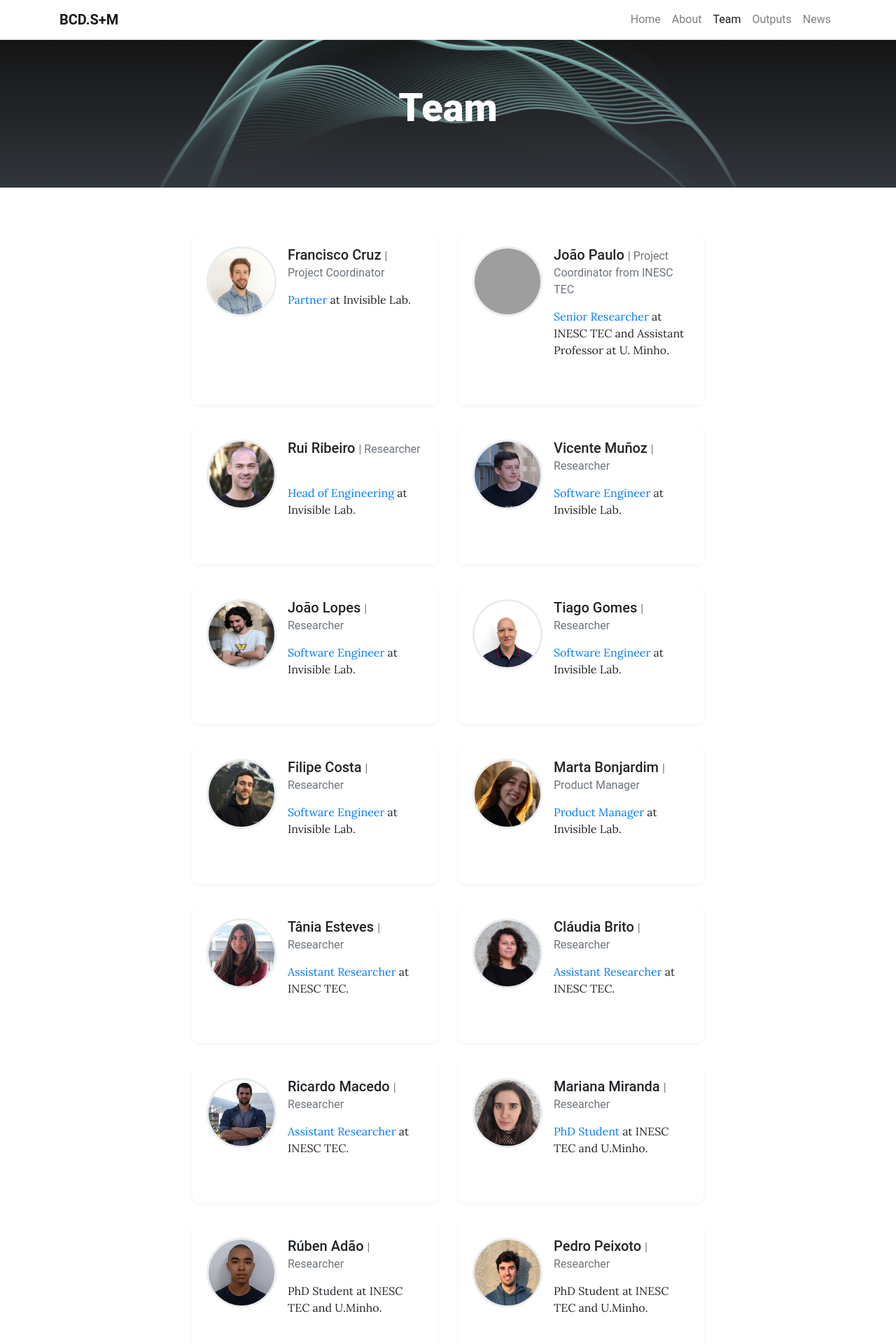
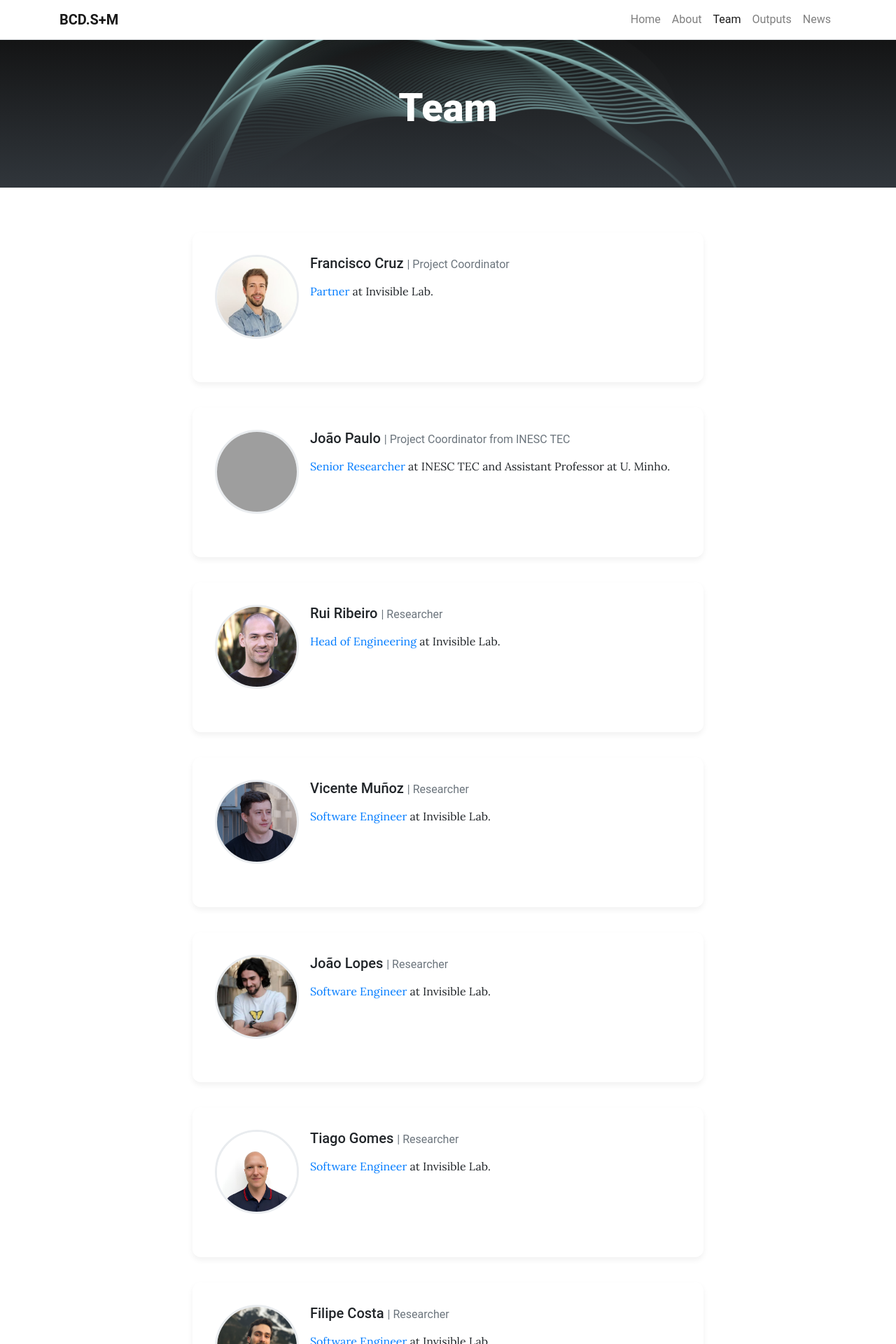
Before and after one commit to invisiblelab-dev/invisible-storage-project-website, a Jekyll site: the page built from pages/team.md, in a window 1280 px wide. Shown: the top 1920 px of the page at 70% size. Built offline with Jekyll 4.4.1, drawn with Linux system fonts in a browser that asks for light colours; grey boxes are pictures that could not be loaded.

Commit message:
Update _team.scss

```diff
--- a/_sass/_team.scss
+++ b/_sass/_team.scss
@@ -2,26 +2,27 @@
 
 .team-grid {
   display: grid;
-  grid-template-columns: repeat(auto-fill, minmax(300px, 1fr));
-  gap: $grid-gutter-width;
+  grid-template-columns: repeat(auto-fill, minmax(380px, 1fr)); // wider cards
+  gap: $grid-gutter-width * 1.2; // a bit more spacing between cards
   margin-top: 2rem;
 }
 
 .team-card {
   background: #fff;
-  padding: 1.25rem;
-  border-radius: 0.5rem;
-  box-shadow: 0 2px 6px rgba(0, 0, 0, 0.05);
+  padding: 2rem; // more internal spacing
+  border-radius: 0.75rem;
+  box-shadow: 0 4px 8px rgba(0, 0, 0, 0.06);
 }
 
 .team-member {
   margin-bottom: $grid-gutter-width;
 
   & > img {
-    height: 100px;
-    width: 100px;
+    height: 120px;
+    width: 120px;
     border-radius: 100px;
     border: 3px solid $gray-200;
+    object-fit: cover;
   }
 
   .orcid {
```
